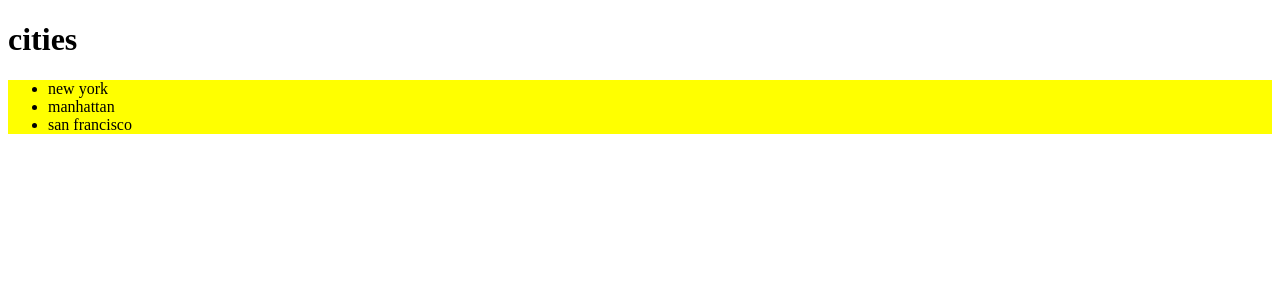
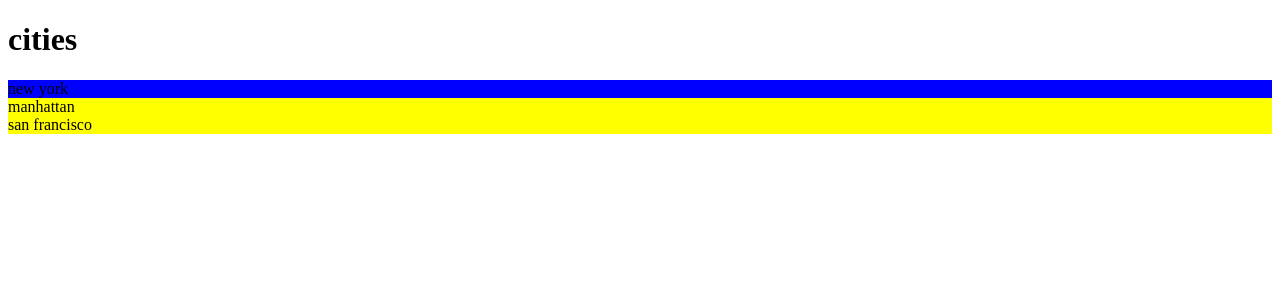
Before and after one commit to Demo-23home/React_practicing, a React (Vite) app in the folder react_app/: page / in a window 1280 px wide. Shown: the top 300 px of the page. Built offline with nearby package versions, Linux system fonts and the light colour scheme.

Commit message:
CSS in JS

```diff
--- a/react_app/package.json
+++ b/react_app/package.json
@@ -11,7 +11,8 @@
   "dependencies": {
     "bootstrap": "^5.3.2",
     "react": "^18.2.0",
-    "react-dom": "^18.2.0"
+    "react-dom": "^18.2.0",
+    "styled-components": "^6.1.1"
   },
   "devDependencies": {
     "@types/react": "^18.0.27",
--- a/react_app/src/components/ListGroup/ListGroup.tsx
+++ b/react_app/src/components/ListGroup/ListGroup.tsx
@@ -1,6 +1,24 @@
 import { useState } from "react";
 import styles from './ListGroup.module.css'
 // { items: [], heading: stirng }
+import styled from "styled-components";
+
+const List = styled.ul`
+list-style: none;
+padding:0%;
+`;
+
+
+
+interface listItemProps{
+  active : boolean ;
+}
+
+
+const ListItem = styled.li<listItemProps>`
+background: yellow;
+background: ${(props) => props.active? 'blue':'none'}
+`;
 
 interface Props {
   items: string[];
@@ -11,21 +29,16 @@ interface Props {
 function ListGroup({ items, heading, onSelectItem }: Props) {
   // items = [];
 
-  const [selectedIndex, setSelectedIndex] = useState(-1);
+  const [selectedIndex, setSelectedIndex] = useState(0);
 
   return (
     <>
       <h1>{heading}</h1>
       {items.length === 0 && <p>no items found</p>}
-      <ul className={[styles.ListGroup, styles.container].join(' ')}>
+      <List className={[styles.ListGroup, styles.container].join(' ')}>
         {items.map((item, index) => (
-          <li
-            className={
-              selectedIndex === index
-                ? "list-group-item active"
-                : "list-group-item"
-            }
-
+          <ListItem
+            active = {index === selectedIndex}
             key={item}
             onClick={() => {
               setSelectedIndex(index);
@@ -33,9 +46,9 @@ function ListGroup({ items, heading, onSelectItem }: Props) {
             }}
           >
             {item}
-          </li>
+          </ListItem>
         ))}
-      </ul>
+      </List>
     </>
   );
 }
```
Also changed, not shown: 1 other file (tests, documents, lock files or other folders).
